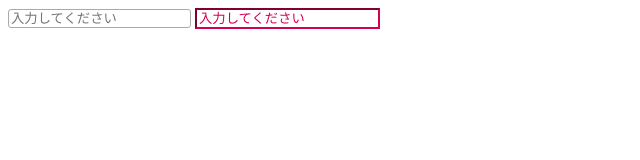
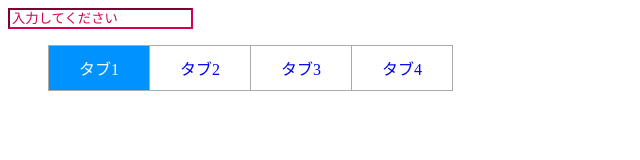
Before and after one commit to tetsuya-izumi/css_structure, a plain HTML site: page css_structure/index.html in a window 1280 px wide. Shown: the whole page, without its empty margins (0-640 px from the left). Drawn offline with Linux system fonts and the light colour scheme.

Commit message:
Add files via upload

```diff
--- a/css_structure/index.html
+++ b/css_structure/index.html
@@ -8,9 +8,14 @@
     <title>Document</title>
 </head>
 <body>
+    <input type="text" class="inputtext is-inputtext-error" placeholder="入力してください">
 
-    <input type="text" class="inputtext" placeholder="入力してください">
-    <input type="text" class="inputetext is-error" placeholder="入力してください">
+    <ul class="tabnav">
+        <li class="is-tabnav-active"><a href="#">タブ1</a></li>
+        <li><a href="#">タブ2</a></li>
+        <li><a href="#">タブ3</a></li>
+        <li><a href="#">タブ4</a></li>
+    </ul>
 
 </body>
 </html>
--- a/css_structure/style.css
+++ b/css_structure/style.css
@@ -1,12 +1,49 @@
-.inputtext {
-    border: 1px solid #aaa;
-    border-radius: 3px;
+li {
+    list-style: none;
 }
 
-.is-error {
+.tabnav {
+    display: flex;
+}
+
+.tabnav > li {
+    border-top: 1px solid #aaa;
+    border-right: 1px solid #aaa;
+    border-bottom: 1px solid #aaa;
+}
+
+.tabnav > li:first-child {
+    border-left: 1px solid #aaa;
+}
+
+.tabnav > li > a {
+    display: block;
+    padding: 10px 30px;
+    text-decoration: none;
+}
+
+.is-active {
+    background-color: #0093FF;
+}
+
+.is-active > a {
+    pointer-events: none;
+    color: #fff;
+}
+
+.is-inputtext-error {
     border-color: #D40152;
 }
 
-.is-error::placeholder {
-    color: #D40152;
+.is-inputtext-error::placeholder {
+    color: #D40152
 }
+
+.is-tabnav-active {
+    background-color: #0093ff;
+}
+
+.is-tabnav-active > a {
+    pointer-events: none;
+    color: #fff;
+}
```
